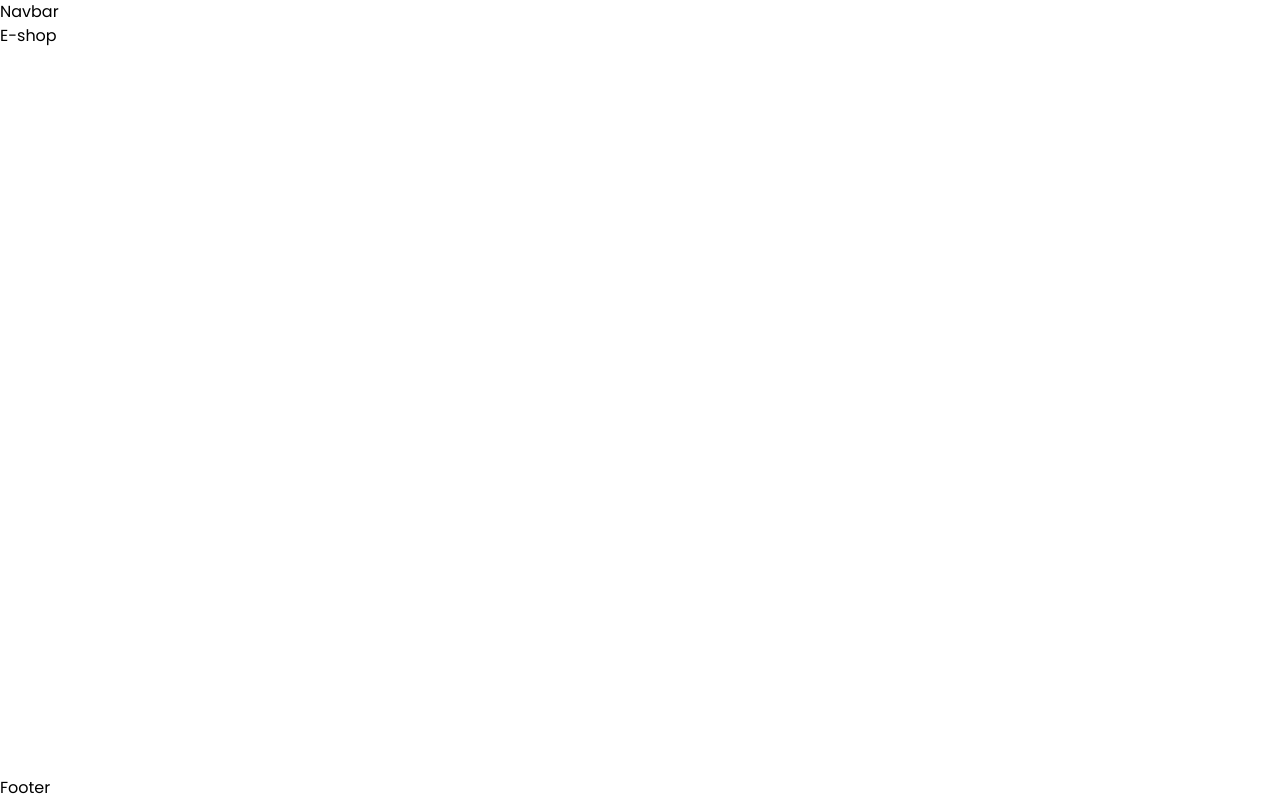
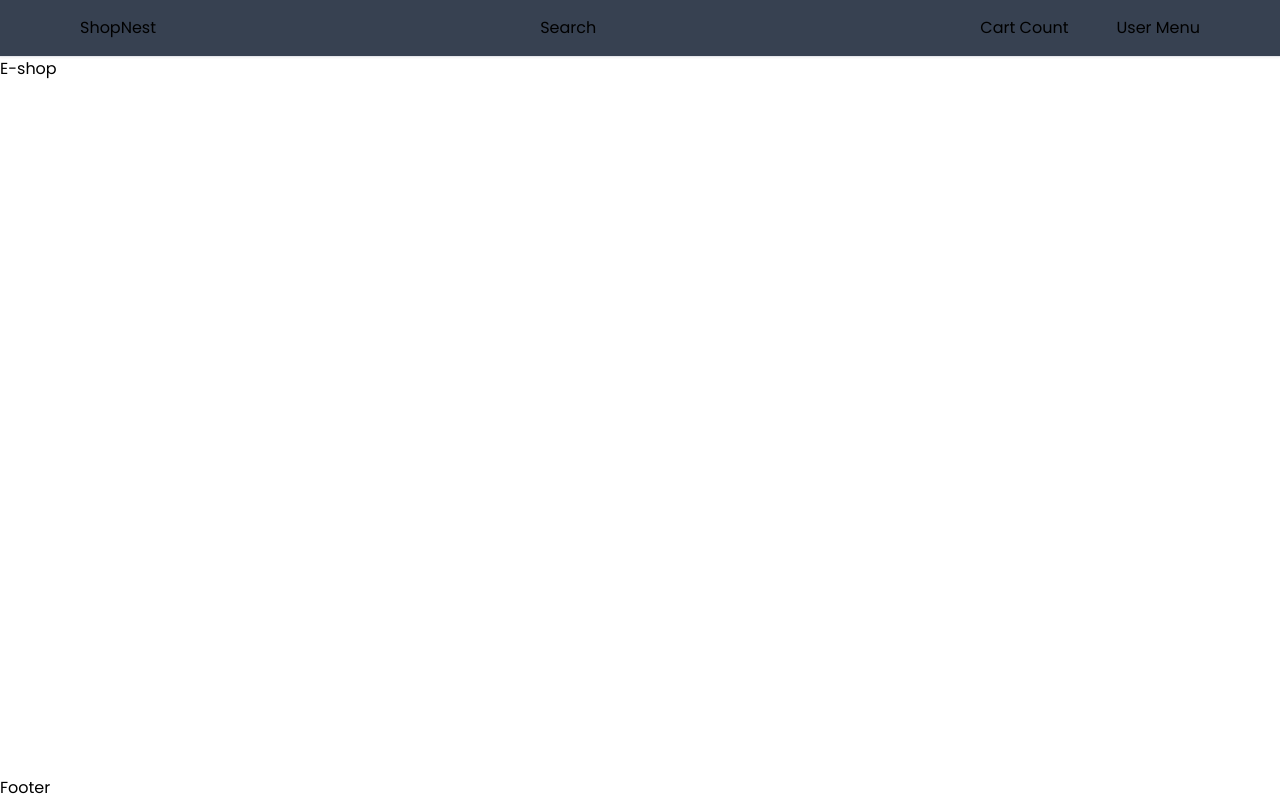
Before and after one commit to OneFriendlyCoder/ShopNest, a Next.js app: page / in a window 1280 px wide. Built offline with nearby package versions, Linux system fonts and the light colour scheme.

Commit message:
styling navbar component

```diff
--- /dev/null
+++ b/src/app/components/Container.tsx
@@ -0,0 +1,14 @@
+
+interface ContainerProps{
+    children: React.ReactNode;
+}
+
+const Container: React.FC<ContainerProps> = ({children}) => {
+    return (
+        <div className="max-w-[1920px] mx-auto xl:px-20 md:px-2 px-4">
+            {children}
+        </div>
+    );
+}
+
+export default Container;
--- a/src/app/components/navbar/NavBar.tsx
+++ b/src/app/components/navbar/NavBar.tsx
@@ -1,8 +1,21 @@
+import Container from "../Container";
+import Link from "next/link";
 const Navbar = () => {
     return (
-        <>
-            Navbar
-        </>
+        <div className="sticky top-0 w-full bg-gray-700 z-30 shadow-sm">
+            <div className="py-4 border-b-[1px]">
+                <Container>
+                    <div className="flex items-center justify-between gap-3 md:gap-0">
+                        <Link href="/">ShopNest</Link>
+                        <div className="hidden md:block">Search</div>
+                        <div className="flex items-center gap-8 md:gap-12">
+                            <div>Cart Count</div>
+                            <div>User Menu</div>
+                        </div>
+                    </div>
+                </Container>
+            </div>
+        </div>
     );
 }
 
```
